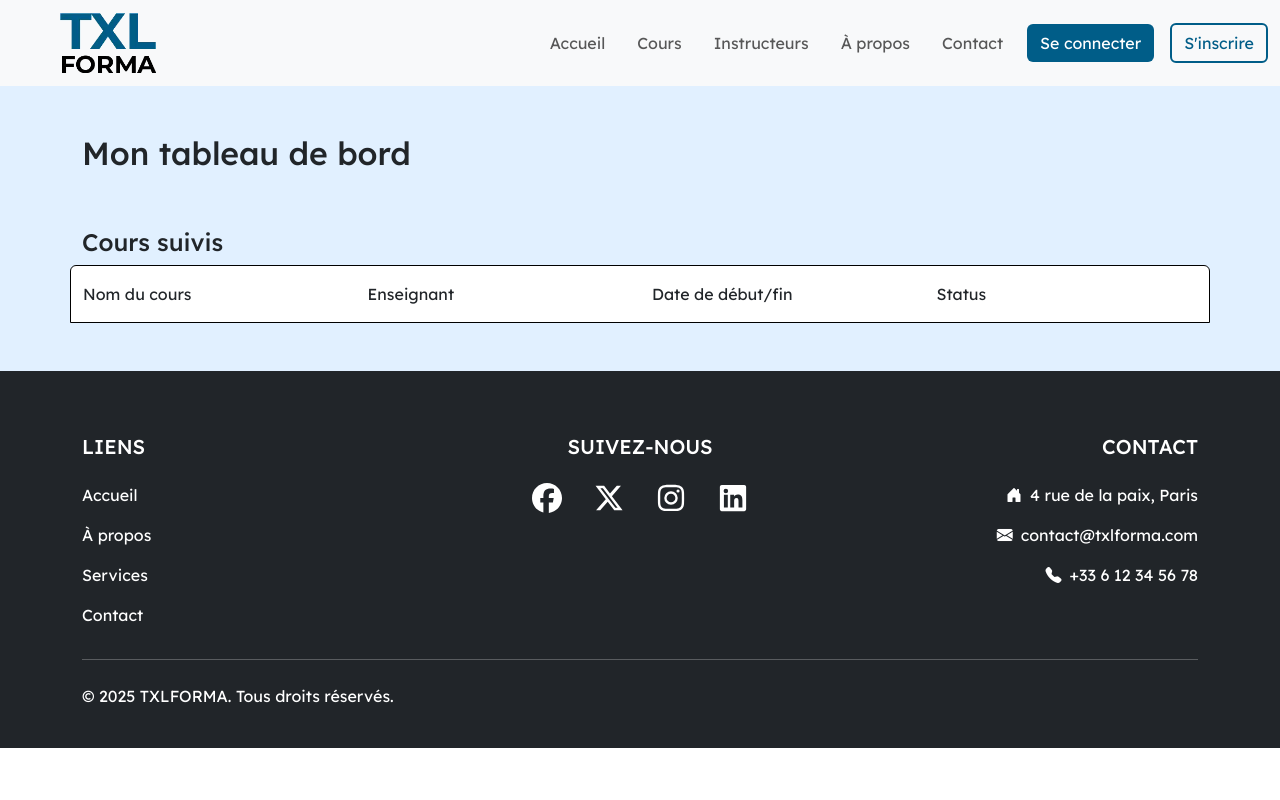
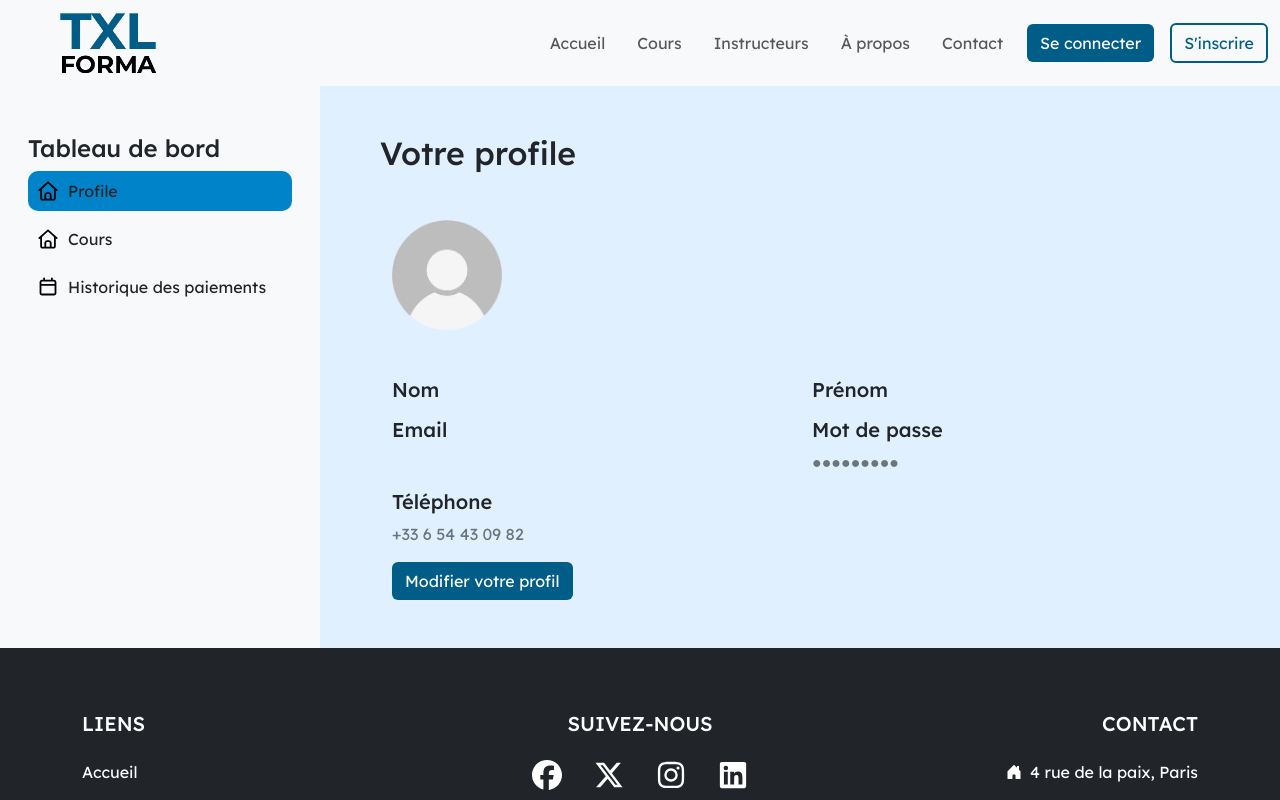
Before and after one commit to MatteoBaldinetti/SAE-501_Synapse, a React (Vite) app: page /dashboard in a window 1280 px wide. Shown: the top 800 px of the page. Built offline with nearby package versions, Linux system fonts and the light colour scheme.

Commit message:
Add student dashboard

```diff
--- /dev/null
+++ b/src/components/ProfileComponents.jsx
@@ -0,0 +1,59 @@
+import { useState } from 'react';
+
+import profilePicture from '../assets/images/profile_picture.webp';
+
+function ProfileCompontents({ userEmail, userFirstname, userLastname }) {
+    const [modifierProfil, setModifierProfil] = useState(false);
+
+    const handleProfilChangeButtonPress = () => {
+        setModifierProfil(true);
+    }
+
+
+    return (
+        <div className="container">
+            <div className="row">
+                <div className="col-12 d-flex align-items-center">
+                    <img src={profilePicture} width={110} className="me-4" />
+                    <div>
+                        <h4 className="mb-0">{userFirstname} {userLastname}</h4>
+                        <p className="mb-0 text-secondary">{userEmail}</p>
+                    </div>
+                </div>
+            </div>
+            <div className='row mt-5'>
+                <div className='col-6'>
+                    <h5>Nom</h5>
+                    <p className='text-secondary'>{userLastname}</p>
+                </div>
+                <div className='col-6'>
+                    <h5>Prénom</h5>
+                    <p className='text-secondary'>{userFirstname}</p>
+                </div>
+            </div>
+            <div className='row'>
+                <div className='col-6'>
+                    <h5>Email</h5>
+                    <p className='text-secondary'>{userEmail}</p>
+                </div>
+                <div className='col-6'>
+                    <h5>Mot de passe</h5>
+                    <p className='text-secondary'>●●●●●●●●●</p>
+                </div>
+            </div>
+            <div className='row'>
+                <div className='col-6'>
+                    <h5>Téléphone</h5>
+                    <p className='text-secondary'>+33 6 54 43 09 82</p>
+                </div>
+            </div>
+            <div className='row'>
+                <div className='col-6'>
+                    <button className="btn btn-blue" onClick={handleProfilChangeButtonPress}>Modifier votre profil</button>
+                </div>
+            </div>
+        </div>
+    )
+}
+
+export default ProfileCompontents;
--- a/src/pages/student/DashBoard.jsx
+++ b/src/pages/student/DashBoard.jsx
@@ -1,34 +1,74 @@
 import { Link } from "react-router-dom";
-
 import "../../styles/Dashboard.css";
 import { useEffect, useState } from "react";
 import { API_URL } from "../../constants/apiConstants";
+import ProfileCompontents from "../../components/ProfileComponents";
+import { useAuth } from "../../contexts/AuthContext";
 
 function Dashboard() {
+    const { userId, userEmail, userFirstname, userLastname, userType, login, logout, authLoading } = useAuth();
+
+    const [CurrentLayout, SetCurrentLayout] = useState("profile");
 
     return (
-        <div className="blue-background py-5">
-            <div className="container">
+        <div>
+            <div className="container-fluid blue-background">
                 <div className="row">
-                    <div className="col-12">
-                        <h2>Mon tableau de bord</h2>
+                    <div className="col-3 py-5 link-container-background">
+                        <div className="gestionnaire mx-3">
+                            <h4>Tableau de bord</h4>
+                            <div
+                                className={`${CurrentLayout === "profile" ? "selected-button" : ""
+                                    } d-flex align-items-center p-2 my-2`}
+                                onClick={() => SetCurrentLayout("profile")}
+                            >
+                                <svg
+                                    xmlns="http://www.w3.org/2000/svg"
+                                    viewBox="0 0 640 640"
+                                    className="me-2"
+                                    style={{ width: "1.5em", height: "1.5em" }}
+                                >
+                                    <path d="M304 70.1C313.1 61.9 326.9 61.9 336 70.1L568 278.1C577.9 286.9 578.7 302.1 569.8 312C560.9 321.9 545.8 322.7 535.9 313.8L527.9 306.6L527.9 511.9C527.9 547.2 499.2 575.9 463.9 575.9L175.9 575.9C140.6 575.9 111.9 547.2 111.9 511.9L111.9 306.6L103.9 313.8C94 322.6 78.9 321.8 70 312C61.1 302.2 62 287 71.8 278.1L304 70.1zM320 120.2L160 263.7L160 512C160 520.8 167.2 528 176 528L224 528L224 424C224 384.2 256.2 352 296 352L344 352C383.8 352 416 384.2 416 424L416 528L464 528C472.8 528 480 520.8 480 512L480 263.7L320 120.3zM272 528L368 528L368 424C368 410.7 357.3 400 344 400L296 400C282.7 400 272 410.7 272 424L272 528z" />
+                                </svg>
+                                <span>Profile</span>
+                            </div>
+                            <div
+                                className={`${CurrentLayout === "cours" ? "selected-button" : ""} d-flex align-items-center p-2 my-2`}
+                                onClick={() => SetCurrentLayout("cours")}
+                            >
+                                <svg
+                                    xmlns="http://www.w3.org/2000/svg"
+                                    viewBox="0 0 640 640"
+                                    className="me-2"
+                                    style={{ width: "1.5em", height: "1.5em" }}
+                                >
+                                    <path d="M304 70.1C313.1 61.9 326.9 61.9 336 70.1L568 278.1C577.9 286.9 578.7 302.1 569.8 312C560.9 321.9 545.8 322.7 535.9 313.8L527.9 306.6L527.9 511.9C527.9 547.2 499.2 575.9 463.9 575.9L175.9 575.9C140.6 575.9 111.9 547.2 111.9 511.9L111.9 306.6L103.9 313.8C94 322.6 78.9 321.8 70 312C61.1 302.2 62 287 71.8 278.1L304 70.1zM320 120.2L160 263.7L160 512C160 520.8 167.2 528 176 528L224 528L224 424C224 384.2 256.2 352 296 352L344 352C383.8 352 416 384.2 416 424L416 528L464 528C472.8 528 480 520.8 480 512L480 263.7L320 120.3zM272 528L368 528L368 424C368 410.7 357.3 400 344 400L296 400C282.7 400 272 410.7 272 424L272 528z" />
+                                </svg>
+                                <span>Cours</span>
+                            </div>
+                            <div
+                                className={`${CurrentLayout === "paiement" ? "selected-button" : ""} d-flex align-items-center p-2 my-2`}
+                                onClick={() => SetCurrentLayout("paiement")}
+                            >
+                                <svg
+                                    xmlns="http://www.w3.org/2000/svg"
+                                    viewBox="0 0 640 640"
+                                    className="me-2"
+                                    style={{ width: "1.5em", height: "1.5em" }}
+                                >
+                                    <path d="M216 64C229.3 64 240 74.7 240 88L240 128L400 128L400 88C400 74.7 410.7 64 424 64C437.3 64 448 74.7 448 88L448 128L480 128C515.3 128 544 156.7 544 192L544 480C544 515.3 515.3 544 480 544L160 544C124.7 544 96 515.3 96 480L96 192C96 156.7 124.7 128 160 128L192 128L192 88C192 74.7 202.7 64 216 64zM216 176L160 176C151.2 176 144 183.2 144 192L144 240L496 240L496 192C496 183.2 488.8 176 480 176L216 176zM144 288L144 480C144 488.8 151.2 496 160 496L480 496C488.8 496 496 488.8 496 480L496 288L144 288z" />
+                                </svg>
+                                <span>Historique des paiements</span>
+                            </div>
+                        </div>
                     </div>
-                    <div className="col-12 mt-5">
-                        <h4>Cours suivis</h4>
-                    </div>
-                </div>
-                <div className="row row-cols-4 bg-white border border-black rounded-top">
-                    <div className="col pt-3">
-                        <p>Nom du cours</p>
-                    </div>
-                    <div className="col pt-3">
-                        <p>Enseignant</p>
-                    </div>
-                    <div className="col pt-3">
-                        <p>Date de début/fin</p>
-                    </div>
-                    <div className="col pt-3">
-                        <p>Status</p>
+                    <div className="col-9">
+                        {CurrentLayout === "profile" && (
+                            <div className="p-5">
+                                <h2 className="mb-5">Votre profile</h2>
+                                <ProfileCompontents userEmail={userEmail} userFirstname={userFirstname} userLastname={userLastname} />
+                            </div>
+                        )}
                     </div>
                 </div>
             </div>
--- a/src/styles/Dashboard.css
+++ b/src/styles/Dashboard.css
@@ -1,3 +1,37 @@
 .blue-background {
     background-color: #9DCCFF4D;
 }
+
+.link-container-background {
+    background-color: #F8F9FA;
+}
+
+.selected-button {
+    cursor: default !important;
+    background-color: #0183ca;
+}
+
+.selected-button:hover{
+    background-color: #0183ca !important;
+}
+
+.gestionnaire > div{
+    border-radius: 10px;
+    transition: background-color 0.2s ease;
+}
+
+.gestionnaire > div:hover{
+    cursor: pointer;
+    background-color: #005d8871;
+    transition: background-color 0.2s ease;
+}
+
+.btn-blue {
+    background-color: #005D88;
+    color: white;
+}
+
+.btn-blue:hover {
+  background-color: #0C232B;
+  color: white;
+}
```
